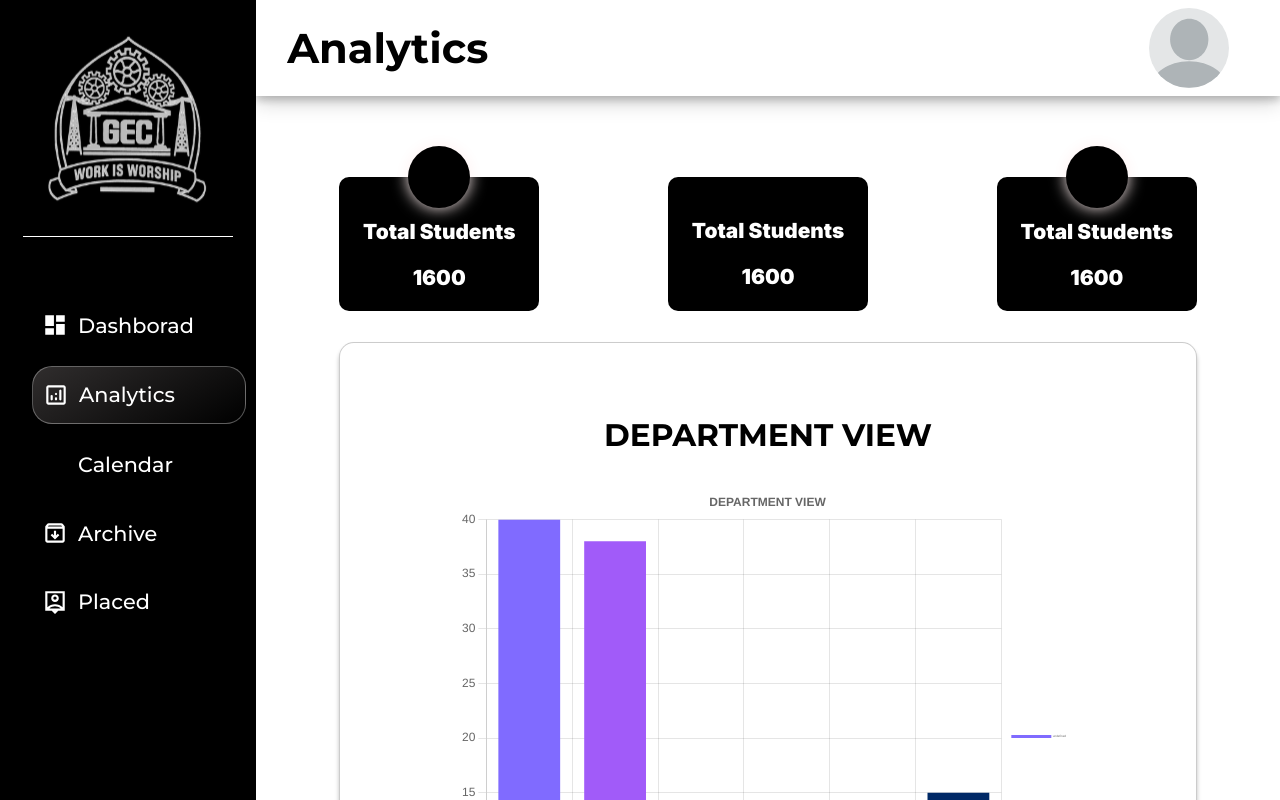
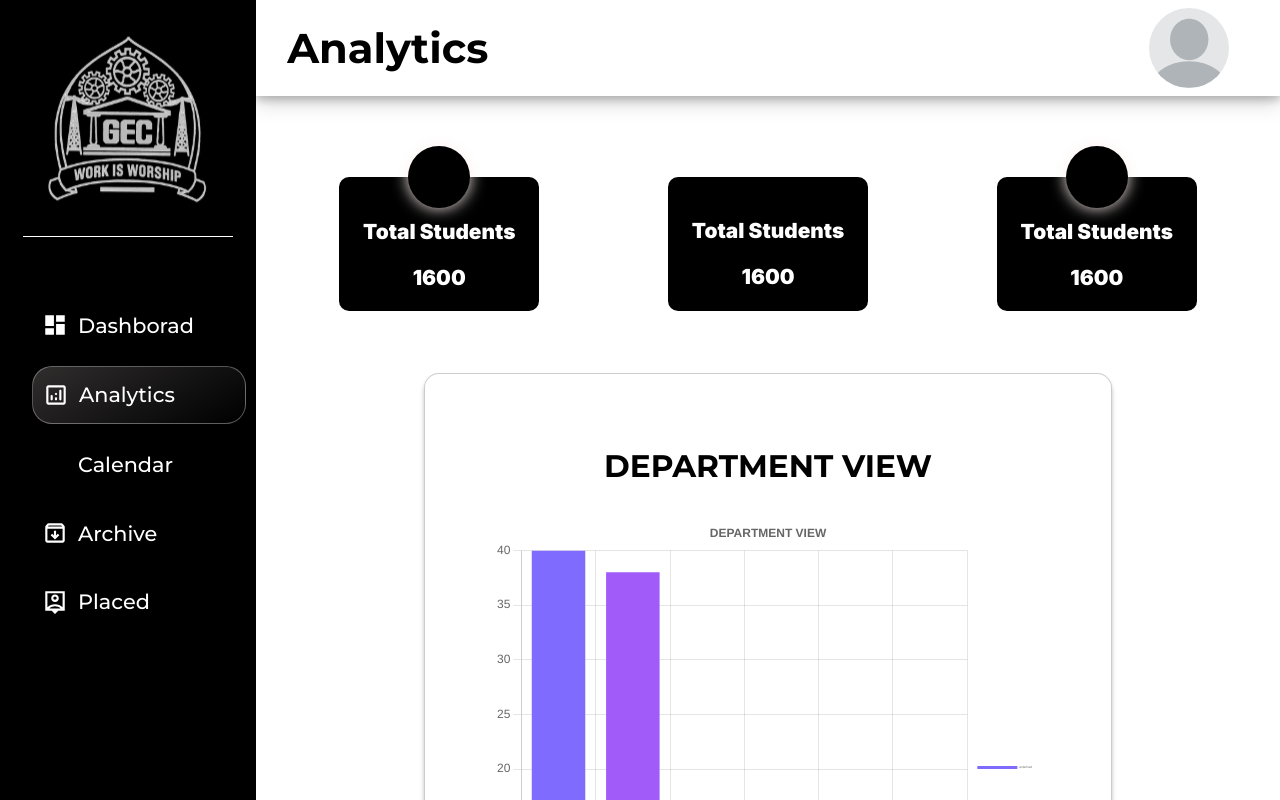
Before and after one commit to zeus11011/BeFrontend, a Next.js app: page /Analytics in a window 1280 px wide. Shown: the top 800 px of the page. Built offline with nearby package versions, Linux system fonts and the light colour scheme; some icons are missing.

Commit message:
analytics

```diff
--- a/styles/Analytics.module.scss
+++ b/styles/Analytics.module.scss
@@ -2,12 +2,16 @@
   padding: 7rem;
   padding-left: 8rem;
   padding-right: 8rem;
+  display: flex;
+  flex-direction: column;
+  justify-content: center;
+  align-items: center;
 }
 
 .descboxes {
   display: flex;
   justify-content: space-between;
-
+  width: 100%;
   .box {
     background-color: black;
     elevation: 10;
@@ -50,8 +54,9 @@
 }
 
 .barchartsection {
-  margin-top: 3rem;
+  margin-top: 6rem;
 
+  width: 80%;
   display: flex;
   justify-content: center;
   flex-direction: column;
@@ -61,6 +66,8 @@
   box-shadow: 0px 4px 4px rgba(0, 0, 0, 0.25);
   border-radius: 15px;
   padding: 4rem;
+  padding-left: 0;
+  padding-right: 0;
   p {
     font-size: 3rem;
     font-weight: 700;
@@ -74,6 +81,7 @@
 }
 
 .bottomsec {
+  width: 100%;
   margin-top: 3rem;
   padding: 8rem;
   display: flex;
```
